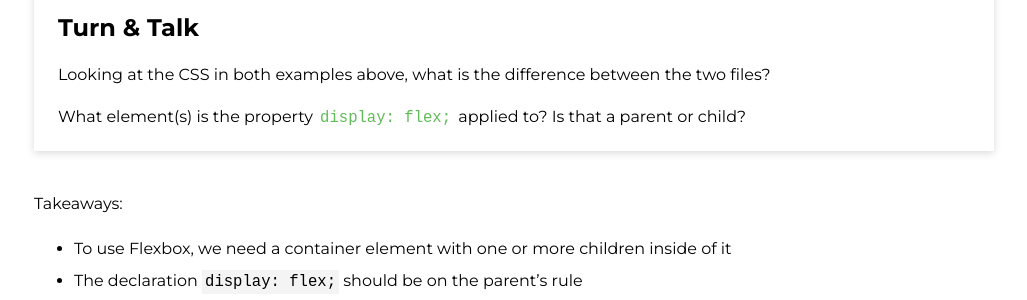
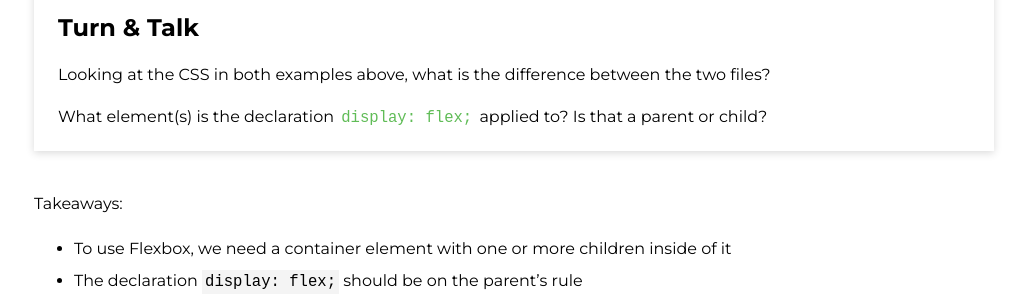
Before and after one commit to ameseee/kwk-curriculum-site, a Jekyll site: the page built from web-app/lessons/css-flexbox/index.md, in a window 1280 px wide and 900 px high, scrolled down 3155 px. Shown: the part 153-453 px from the top of the window, without its empty margins (126-1153 px from the left). Built offline with Jekyll 4.4.1, drawn with Linux system fonts in a browser that asks for light colours; nearby versions of some CDN libraries.

Commit message:
Fix typo in Turn and Talk

```diff
--- a/web-app/lessons/css-flexbox/index.md
+++ b/web-app/lessons/css-flexbox/index.md
@@ -89,7 +89,7 @@ But with Flexbox, we can start, having some control over them:
 <div class="try-it">
   <h2>Turn & Talk</h2>
   <p>Looking at the CSS in both examples above, what is the difference between the two files?</p>
-  <p>What element(s) is the property <code class="try-it-code">display: flex;</code> applied to? Is that a parent or child?</p>
+  <p>What element(s) is the declaration <code class="try-it-code">display: flex;</code> applied to? Is that a parent or child?</p>
 </div>
 
 Takeaways:
```
